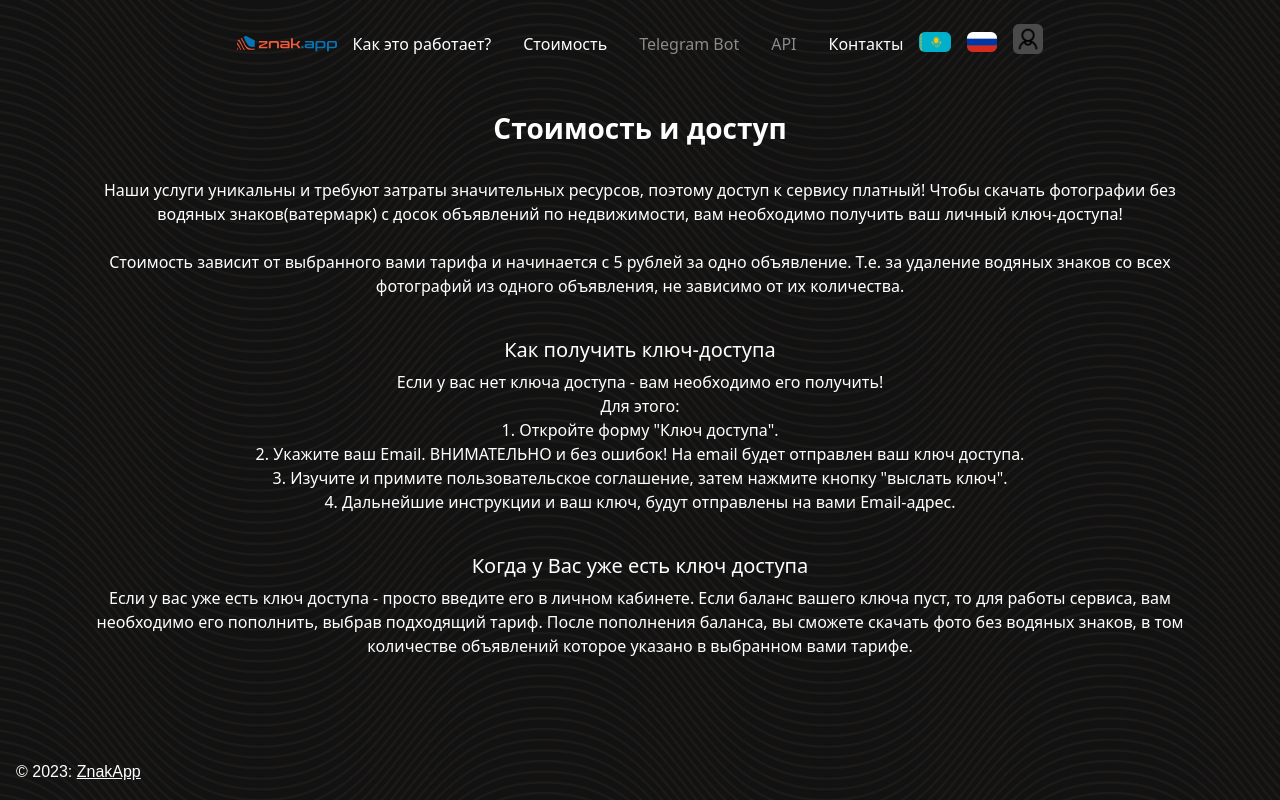
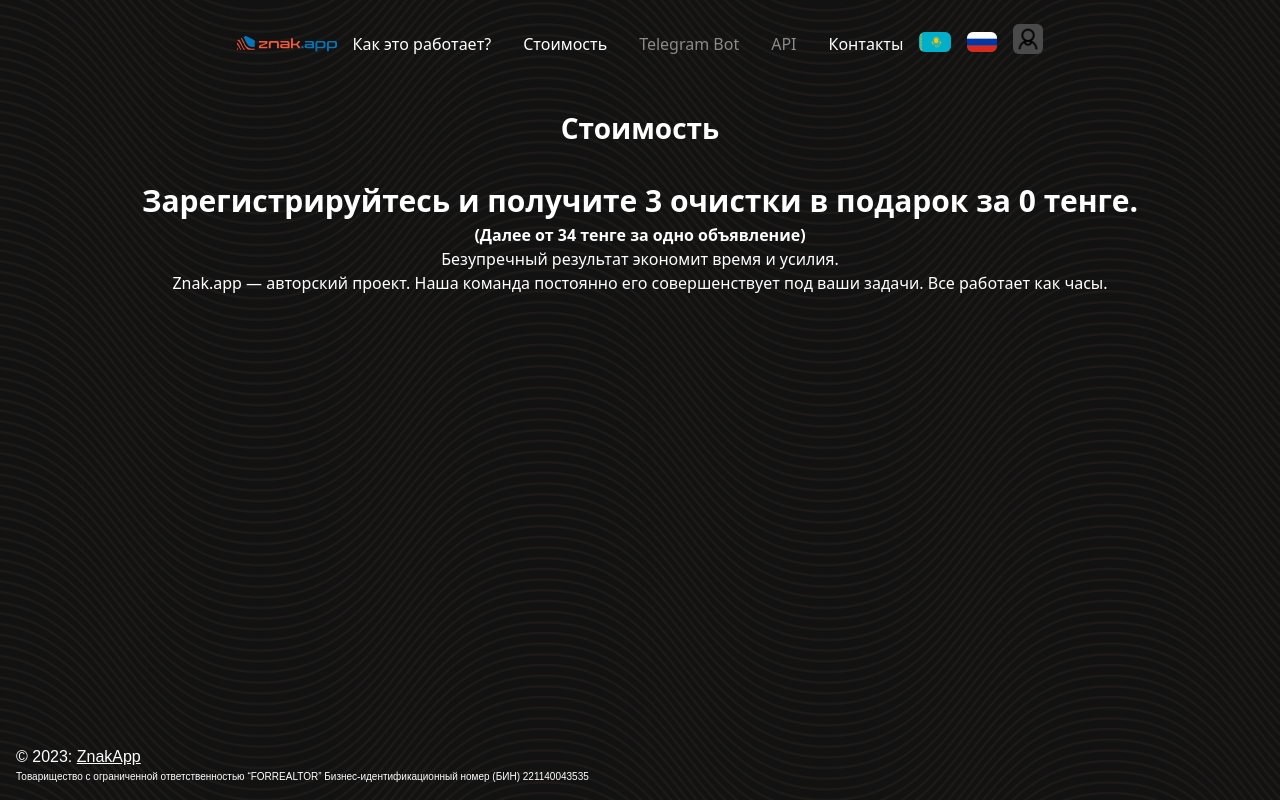
Before and after one commit to Delete101/znakapp, a Django app: page /price-list/ in a window 1280 px wide. Run offline with Django 4.2, Linux system fonts and the light colour scheme.

Commit message:
html changes

```diff
--- a/znakapp/service/templates/service/base.html
+++ b/znakapp/service/templates/service/base.html
@@ -56,7 +56,11 @@
 </div>
 
 <!--  NAVBAR      -->
+
+
 {% block content %}
+
+
 <!-- BODY -->
 <div class="mt-5">
 <div class="main text-center" style="margin-top: 150px;">
@@ -66,7 +70,7 @@
     </div>
 
 <div class="container">
-<div class="input-link" style=" margin-top: 70px;">
+<div class="input-link" style="margin-top: 70px;">
 <!--    <p class="text-white">Объявления: </p>-->
     <div class="sevice-img pb-2">
     <img src="{% static 'icon/kn.png' %}" class="px-2">
@@ -78,9 +82,31 @@
   <input type="text" class="form-control" placeholder="Вставьте ссылку" aria-label="Recipient's username" aria-describedby="button-addon2">
   <a href="{% url 'login' %}"><button class="btn btn-primary" type="submit">Скачать</button></a>
 </div>
-<!--    <div class="text-center">-->
-<!--  <img src="..." class="rounded" alt="...">-->
-<!--</div>-->
+
+
+<!--    <div class="text-center">  -->
+<!--  <img src="..." class="rounded" alt="...">  -->
+<!--  </div>  -->
+
+
+    <!--  Image Output  -->
+
+    {% if output_img %}
+    <div class="card-group">
+        <div class="card">
+        <img src="..." class="card-img-top" alt="...">
+        <div class="card-body">
+          <h5 class="card-title">Card title</h5>
+          <p class="card-text">This is a wider card with supporting text below as a natural lead-in to additional content. This content is a little bit longer.</p>
+          <p class="card-text"><small class="text-body-secondary">Last updated 3 mins ago</small></p>
+        </div>
+    </div>
+    {% endif %}
+
+
+    <!--  Image Output  -->
+
+
       <p class="text-white" style="font-size: 22px;">
     Автоматически убирает логотипы и водяные знаки с фотографий!<br>
     Без потери качества и размеров!
@@ -94,11 +120,14 @@
 </div>
 
 <!-- BODY -->
+
+
 <!--<div class="d-none d-xxl-block">-->
 <!--<img src="{% static 'img/bg-1.png' %}" alt="" style="position:absolute;top:100px;left:77%">-->
 <!--<img src="{% static 'img/bg-2.png' %}" alt="" style="position:absolute;top:350px;left:82.3%">-->
 <!--<img src="{% static 'img/bg-3.png' %}" alt="" style="position:absolute;top:687px;left:77%">-->
 <!--</div>-->
+
 
 <!-- Footer -->
 
@@ -112,6 +141,8 @@
   <div class=" p-3" style="background-color: transparent; font-family: sans-serif;">
     © 2023:
     <a class="text-white" href="{% url 'homepage' %}">ZnakApp</a>
+      <div style="font-size: 10px;">Товарищество с ограниченной ответственностью “FORREALTOR”
+          Бизнес-идентификационный номер (БИН)  221140043535</div>
   </div>
   <!-- Copyright -->
 </footer>
--- a/znakapp/service/templates/service/price_list.html
+++ b/znakapp/service/templates/service/price_list.html
@@ -2,18 +2,12 @@
 
 {% block content %}
 <div class="container text-center mt-5">
-<h3 class="text-white" ><b>Стоимость и доступ</b></h3><br>
+<h3 class="text-white" ><b>Стоимость</b></h3><br>
     <p class="text-white ">
-        Наши услуги уникальны и требуют затраты значительных ресурсов, поэтому доступ к сервису платный! Чтобы скачать фотографии без водяных знаков(ватермарк) с досок объявлений по недвижимости, вам необходимо получить ваш личный ключ-доступа!<br><br>
-        Cтоимость зависит от выбранного вами тарифа и начинается с 5 рублей за одно объявление. Т.е. за удаление водяных знаков со всех фотографий из одного объявления, не зависимо от их количества.<br><br></p>
-    <h5 class="text-white ">Как получить ключ-доступа</h5>
-<p class="text-white ">Если у вас нет ключа доступа - вам необходимо его получить! <br>Для этого:<br>
-1. Откройте форму "Ключ доступа".<br>
-2. Укажите ваш Email. ВНИМАТЕЛЬНО и без ошибок! На email будет отправлен ваш ключ доступа.<br>
-3. Изучите и примите пользовательское соглашение, затем нажмите кнопку "выслать ключ".<br>
-4. Дальнейшие инструкции и ваш ключ, будут отправлены на вами Email-адрес.<br><br></p>
-    <h5 class="text-white ">Когда у Вас уже есть ключ доступа</h5>
-<p class="text-white ">Если у вас уже есть ключ доступа - просто введите его в личном кабинете. Если баланс вашего ключа пуст, то для работы сервиса, вам необходимо его пополнить, выбрав подходящий тариф. После пополнения баланса, вы сможете скачать фото без водяных знаков, в том количестве объявлений которое указано в выбранном вами тарифе.</p>
+    <b style="font-size: 30px;">Зарегистрируйтесь и получите 3 очистки в подарок за 0 тенге.</b><br>
+        <b>(Далее от 34 тенге за одно объявление)</b><br>
+Безупречный результат экономит время и усилия.<br> Znak.app — авторский проект. Наша команда постоянно его совершенствует под ваши задачи. Все работает как часы.
+    </p>
 
 
 </div>
--- a/znakapp/znakapp/settings.py
+++ b/znakapp/znakapp/settings.py
@@ -23,9 +23,9 @@ BASE_DIR = Path(__file__).resolve().parent.parent
 SECRET_KEY = 'django-insecure-%kj2@k^+yalfe-8sqcwjrg#j7fda%9phsrw*1fp-jg%%s)-99y'
 
 # SECURITY WARNING: don't run with debug turned on in production!
-DEBUG = False
+DEBUG = True
 
-ALLOWED_HOSTS = ['185.26.121.242']
+ALLOWED_HOSTS = []
 
 
 # Application definition
```
Also changed, not shown: znakapp/requirements.txt (+16 -0 lines).
